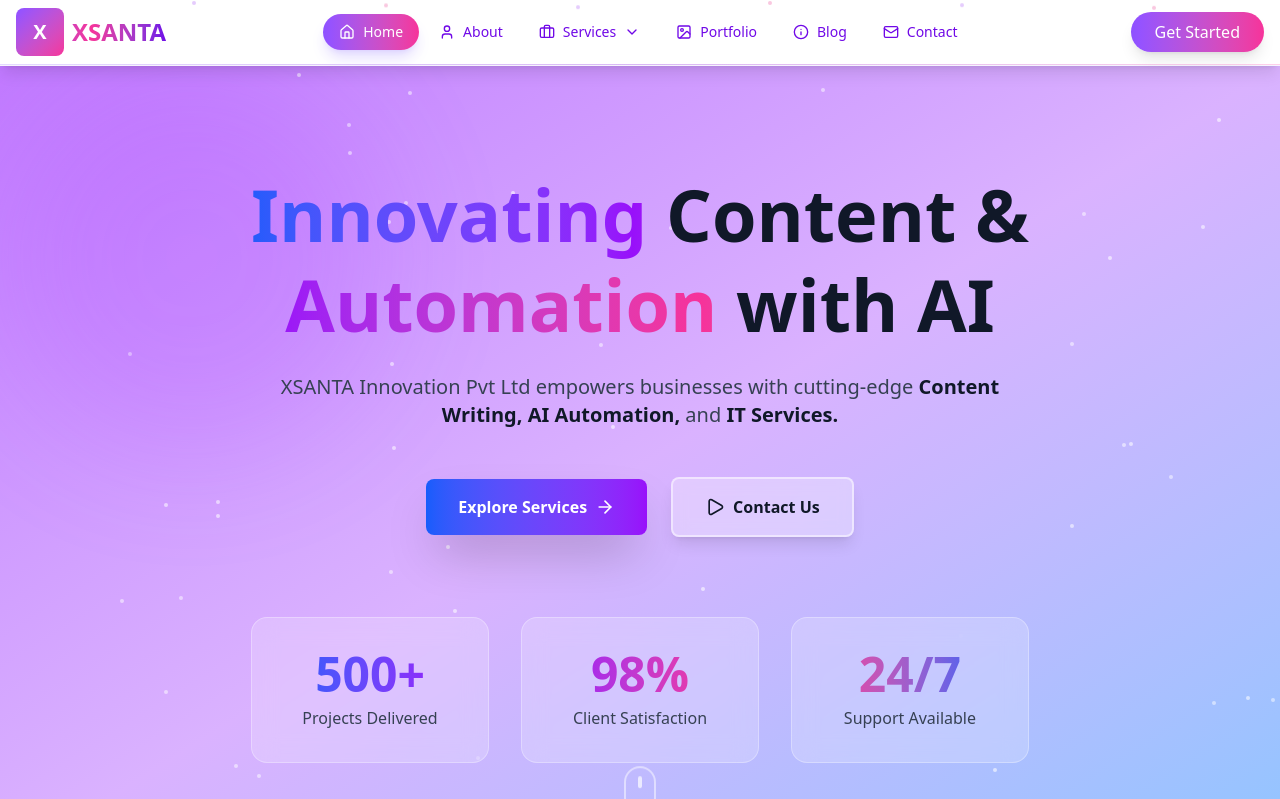
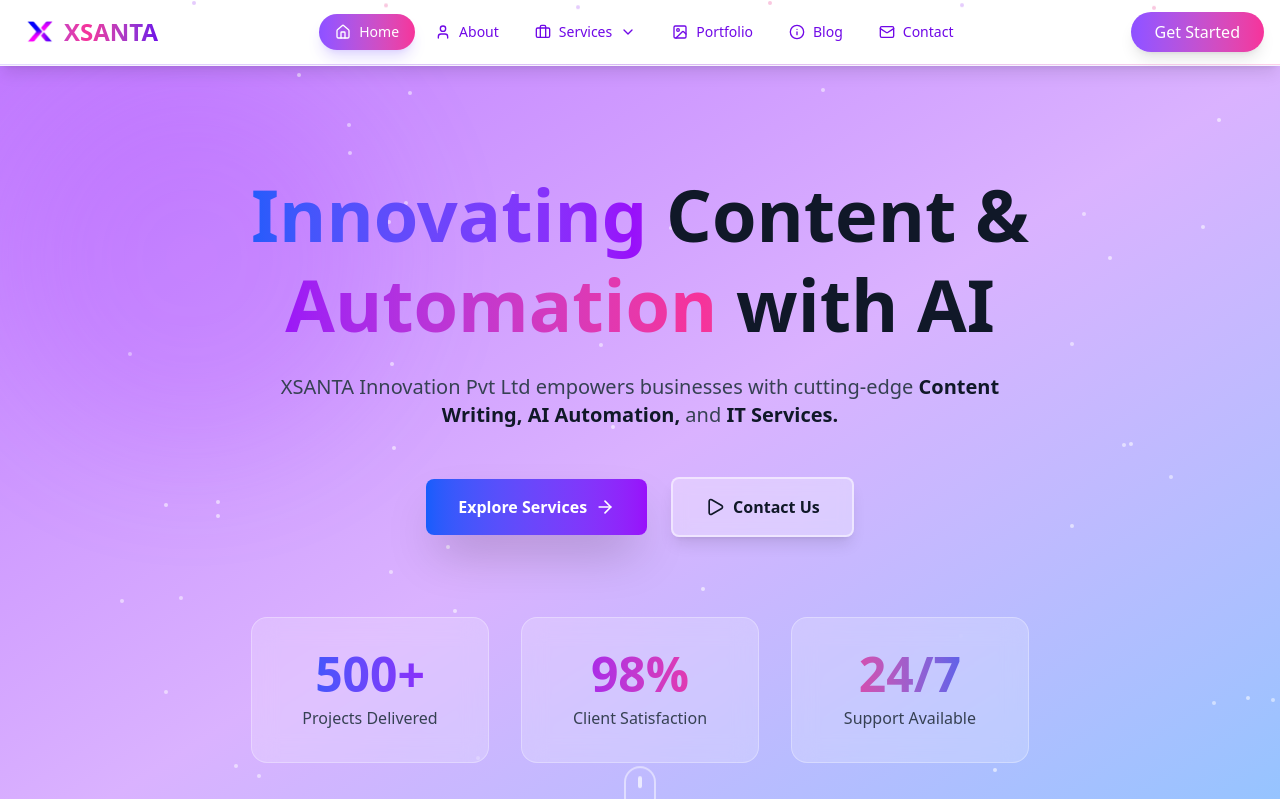
Before and after one commit to Abhi-247/Xsanta, a React app in the folder frontend/: page / in a window 1280 px wide. Shown: the top 799 px of the page. Built offline with nearby package versions, Linux system fonts and the light colour scheme; the HTML template or start-up script is replaced by a standard one.

Commit message:
Update Navbar

```diff
--- a/frontend/src/components/Navbar.jsx
+++ b/frontend/src/components/Navbar.jsx
@@ -132,15 +132,16 @@
       <div className="max-w-7xl mx-auto px-4 relative">
         <div className="flex items-center justify-between h-16">
           {/* Logo */}
-          <div
-            className="text-2xl font-bold bg-gradient-to-r from-violet-600 via-pink-500 to-violet-700 bg-clip-text text-transparent hover:scale-110 transition-transform duration-300 cursor-pointer flex items-center gap-2"
-            onClick={() => handleLinkClick('home', '/')}
-          >
-            <div className="w-12 h-12 bg-gradient-to-br from-violet-500 to-pink-500 rounded-lg flex items-center justify-center text-white font-bold text-xl">
-              X
+          <div className="text-2xl font-bold bg-gradient-to-r from-violet-600 via-pink-500 to-violet-700 bg-clip-text text-transparent hover:scale-110 transition-transform duration-300 cursor-pointer flex items-center"
+          onClick={() => handleLinkClick('home', '/')}>
+              <img
+                src="/src/assets/logoXsanta.png"
+                alt="Xsanta Logo"
+                className="w-12 h-12 object-contain rounded-lg bg-white/10 p-1"
+              />
+              XSANTA
             </div>
-            XSANTA
-          </div>
+
 
           {/* Desktop Navigation */}
           <div className="hidden lg:flex items-center space-x-1">
```
